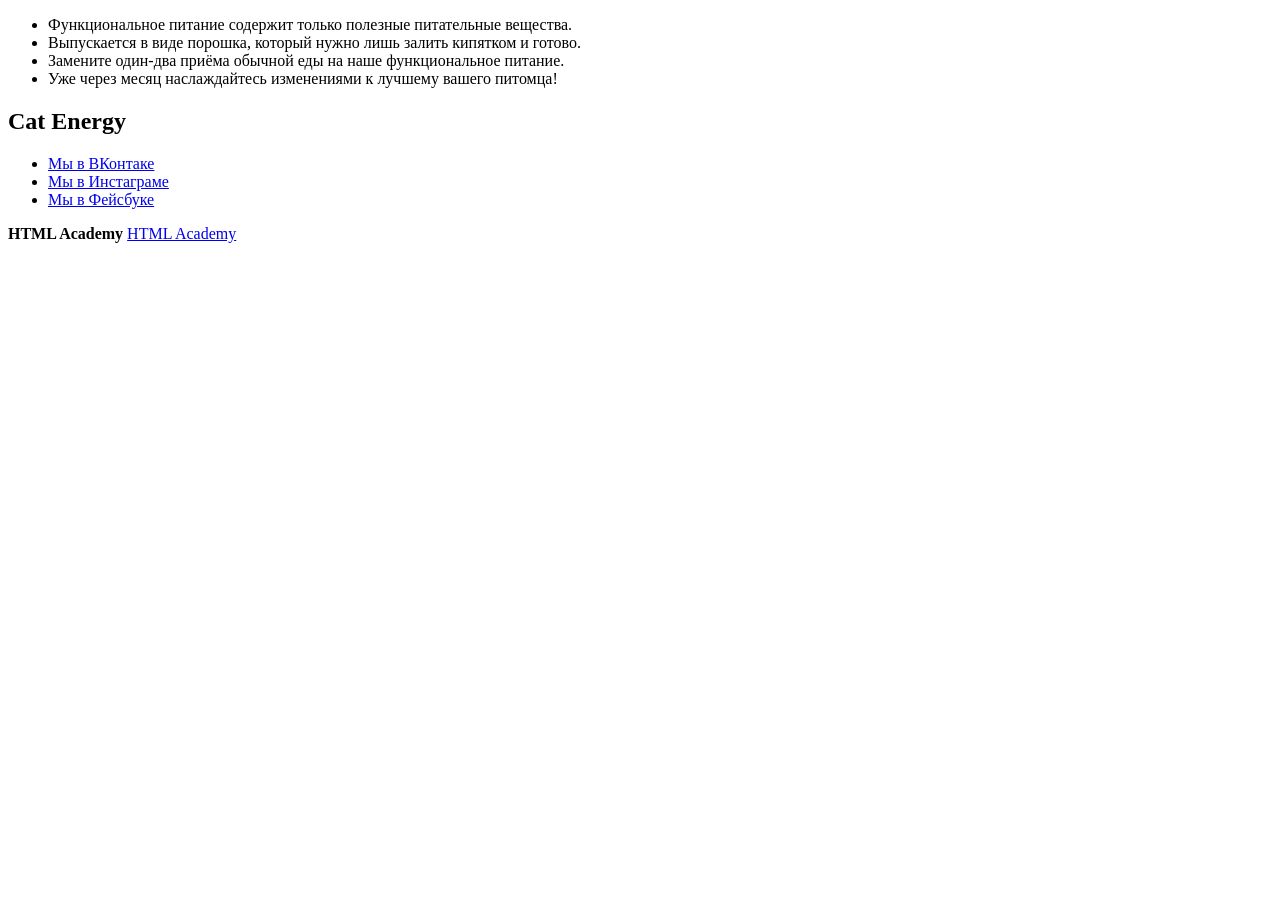
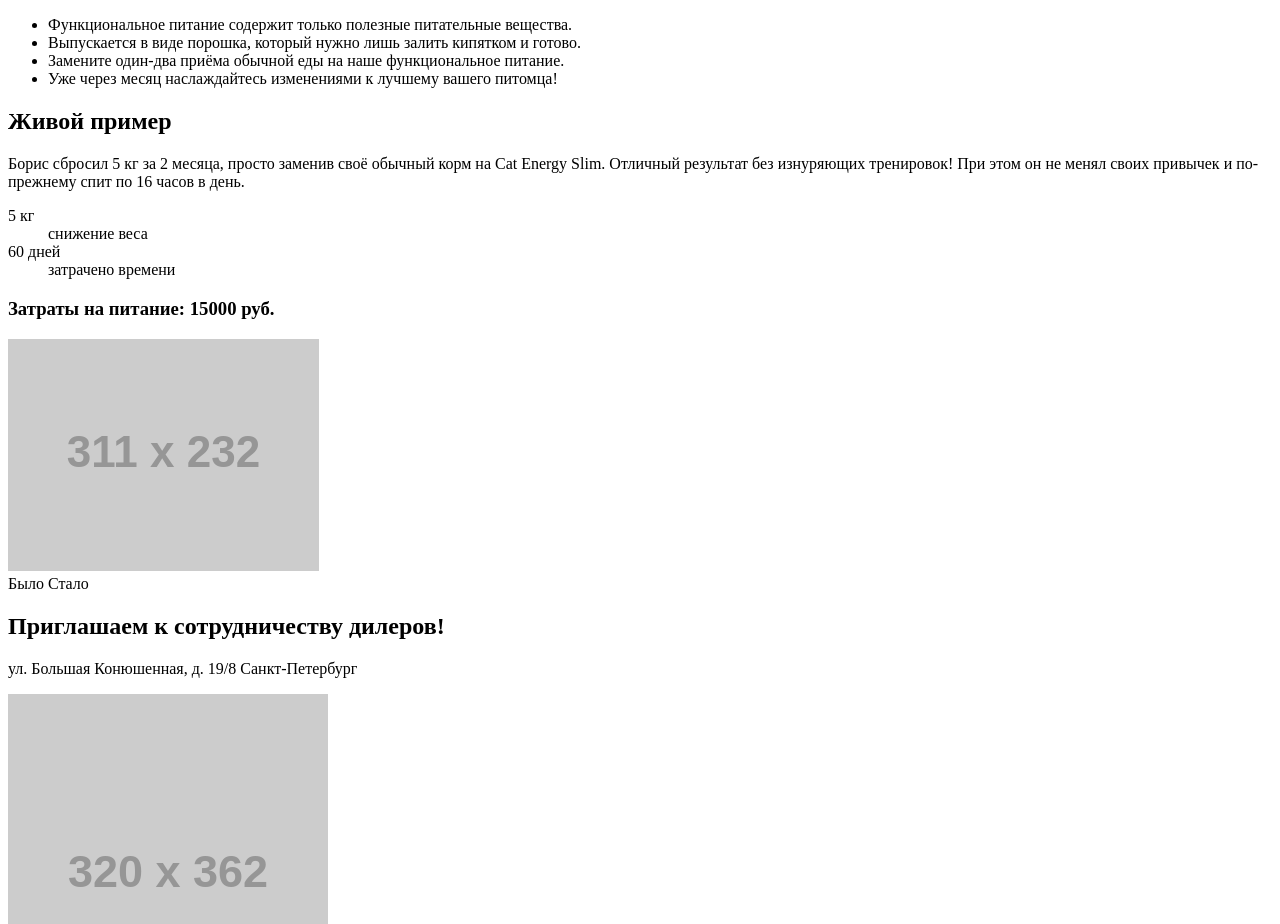
Before and after one commit to sevgeniy/139413-cat-energy-19, a website: page source/index.html in a window 1280 px wide. Shown: the part 636-1560 px from the top of the page. Before the commit the page ends 887 px from the top, so only its background shows below. Drawn offline with Linux system fonts and the light colour scheme; placeholder pictures from the web are drawn by us.

Commit message:
Finished markup for index.html

```diff
--- a/source/index.html
+++ b/source/index.html
@@ -73,6 +73,45 @@
           </li>
         </ul>
       </section>
+      <section class="example">
+        <h2 class="example__title">Живой пример</h2>
+        <p class="example__description">
+          Борис сбросил 5 кг за 2 месяца, просто заменив своё обычный корм на
+          Cat Energy Slim. Отличный результат без изнуряющих тренировок! При
+          этом он не менял своих привычек и по-прежнему спит по 16 часов в день.
+        </p>
+        <dl class="example__facts">
+          <dt class="example__fact-name">5 кг</dt>
+          <dd class="example__fact-description">снижение веса</dd>
+          <dt class="example__fact-name">60 дней</dt>
+          <dd class="example__fact-description">затрачено времени</dd>
+        </dl>
+        <h3 class="example__costs">Затраты на питание: 15000 руб.</h3>
+        <img
+          src="https://via.placeholder.com/311x232"
+          alt="Было - стало"
+          widht="311"
+          height="232"
+          class="example__image"
+        />
+        <div class="example__image-description">
+          <span class="example__before">Было</span>
+          <span class="example__after">Стало</span>
+        </div>
+      </section>
+      <section class="contacts">
+        <h2 class="contacts__title">Приглашаем к сотрудничеству дилеров!</h2>
+        <p class="contacts__address">
+          ул. Большая Конюшенная, д. 19/8 Санкт-Петербург
+        </p>
+        <img
+          src="https://via.placeholder.com/320x362"
+          alt="Карта"
+          width="320"
+          height="362"
+          class="contacts__map"
+        />
+      </section>
     </main>
     <footer class="page-footer">
       <h2 class="page-footer__title">Cat Energy</h2>
```
